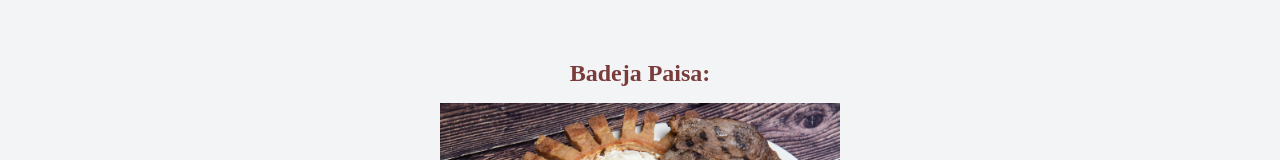
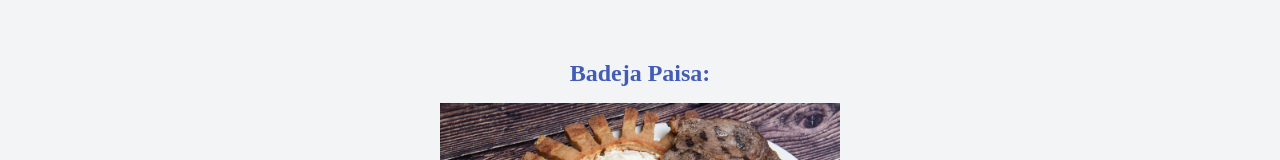
Before and after one commit to thunder609/Entrega-Modulo-1-01-Conceptos-B-sicos-Tarea-01-Ejercicio-1, a plain HTML site: page index.html in a window 1280 px wide. In both pictures the pointer is over the element "Badeja Paisa:". Shown: the top 160 px of the page. Drawn offline with Linux system fonts and the light colour scheme.

Commit message:
update the Color Title style.css

```diff
--- a/style.css
+++ b/style.css
@@ -37,3 +37,7 @@ img{
     font-style: initial;
     font-weight: 900;
 }
+.Titulo:hover{
+       color: rgb(66, 91, 182);
+
+}
```
